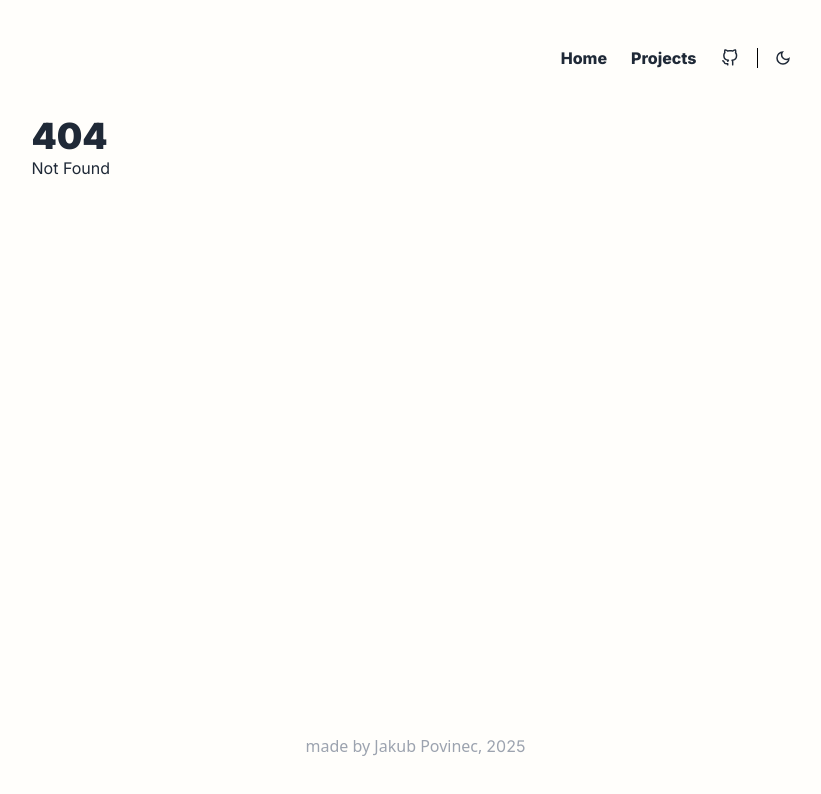
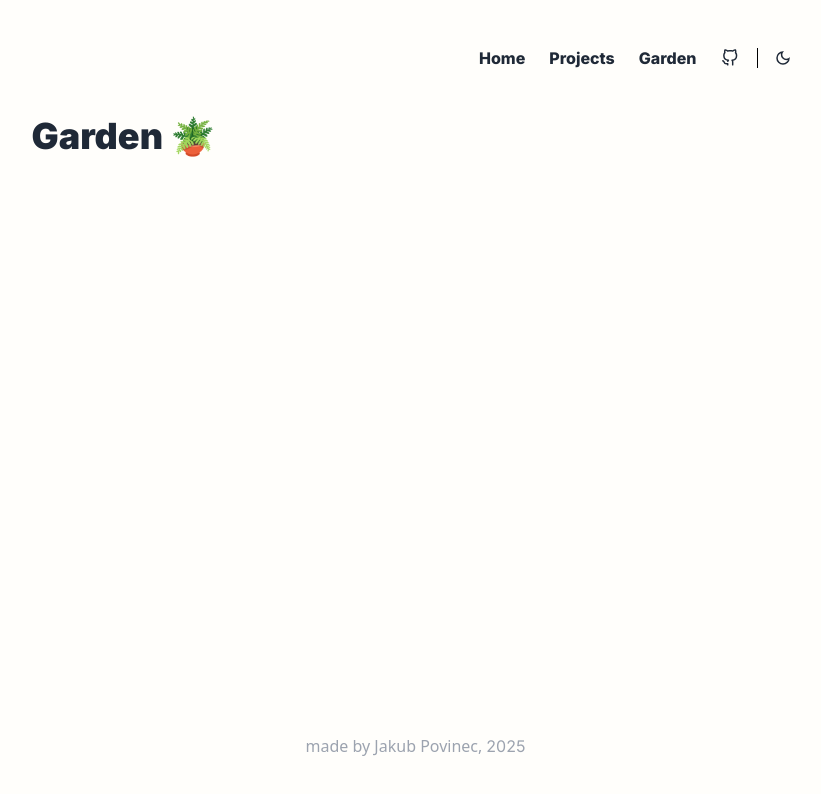
Before and after one commit to kuko6/personal-website, a SvelteKit app: page /garden in a window 1280 px wide. Before the commit this address had no page. Shown: the top 794 px of the page, without its empty margins (217-1038 px from the left). Built offline with nearby package versions, Linux system fonts and the light colour scheme.

Commit message:
started with gardening :)

```diff
--- a/src/components/Navigation.svelte
+++ b/src/components/Navigation.svelte
@@ -13,6 +13,7 @@
     <NavLink label={"Home"} path={"/"} />
     <!-- <NavLink label={"Blog"} path={"/blog"} /> -->
     <NavLink label={"Projects"} path={"/projects"} />
+    <NavLink label={"Garden"} path={"/garden"} />
     <!-- <NavLink label={"Resume"} path={"/cv.pdf"} /> -->
     <NavIcon alt={"github logo"} path={"https://github.com/kuko6"}>
       <GithubLogo />
--- /dev/null
+++ b/src/routes/garden/+page.svelte
@@ -0,0 +1,34 @@
+<script>
+</script>
+
+<svelte:head>
+  <title>Blog - Jakub Povinec</title>
+</svelte:head>
+<div class="space-y-6">
+  <!--
+  Notes
+    - make a md preprocessor
+  Favourite things
+    - music (make a spotify integration to show what I've been listening to or what I'm listening to rn)
+      - inspo: https://io0.github.io/music/
+    - films
+  -->
+  <h1 class="">Garden 🪴</h1>
+  <!-- <ul class="list-disc mx-6 space-y-2">
+    <li>Some Notes</li>
+    <li>Fav things</li>
+  </ul> -->
+</div>
+
+<style>
+  .rotated-underline {
+    @apply relative;
+  }
+
+  .rotated-underline::after {
+    @apply absolute left-0 bottom-[-4px] w-full h-[6px] bg-current text-indigo-400;
+    content: "";
+    transform: rotate(2deg);
+    transform-origin: left bottom;
+  }
+</style>
```
